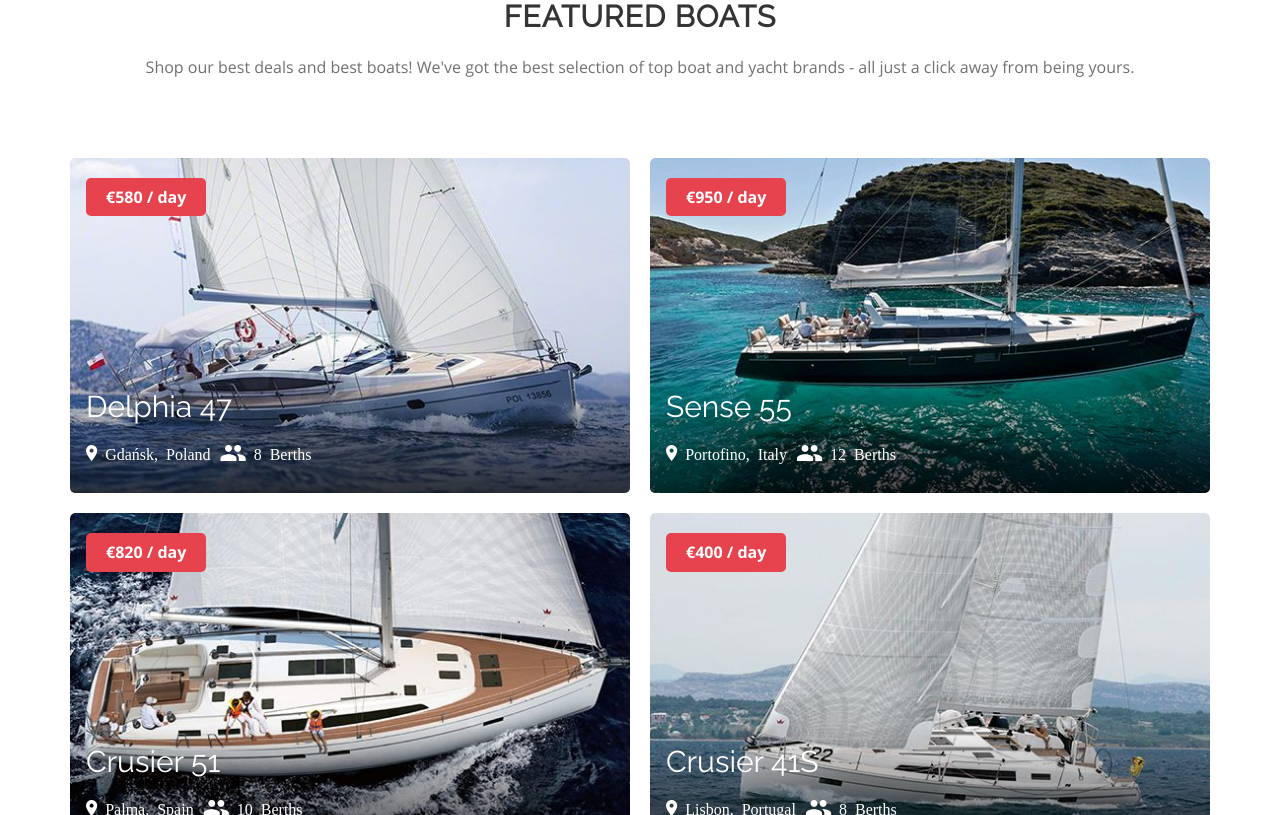
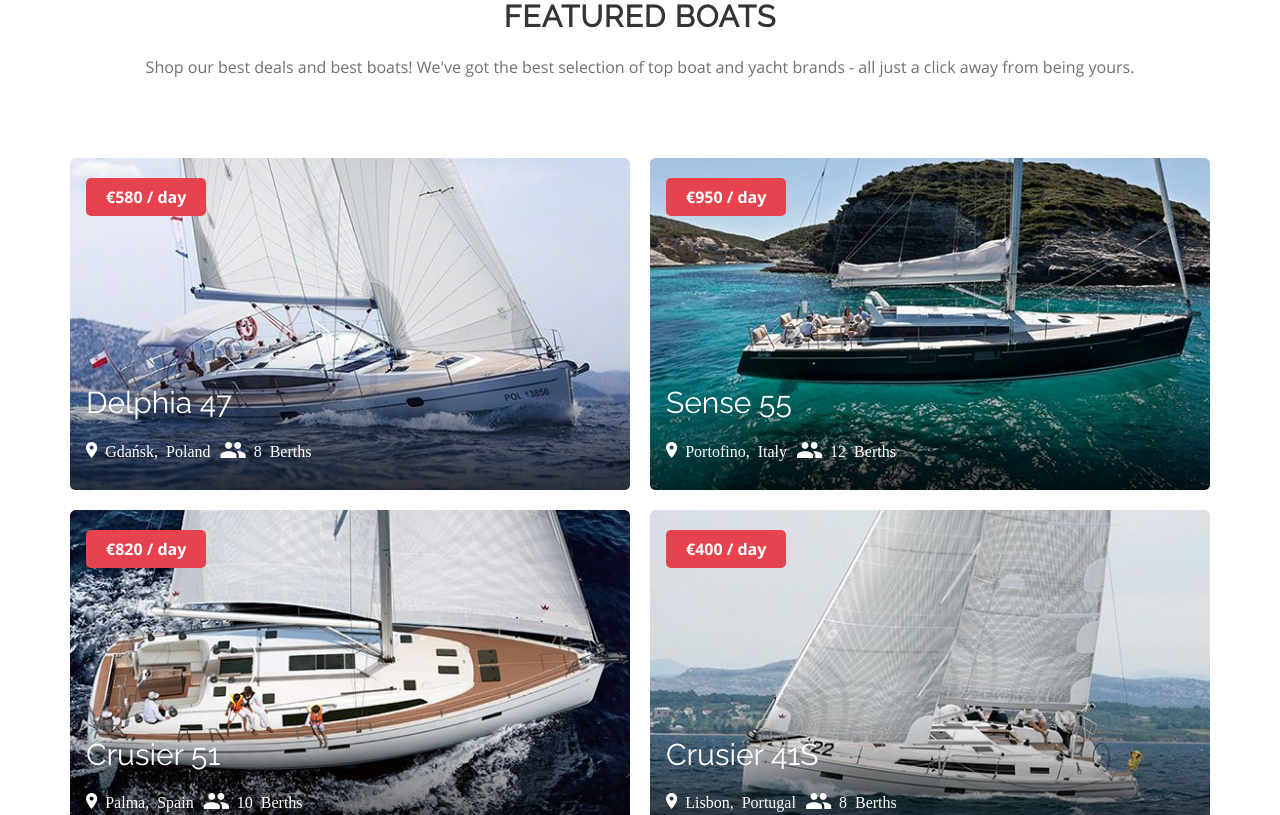
Before and after one commit to phoenix966/EXAM, a website: page index.html in a window 1280 px wide. Shown: the part 3015-3830 px from the top of the page. Drawn offline with nearby package versions, Linux system fonts and the light colour scheme; files whose address does not match are found by name.

Commit message:
fix picture height

```diff
--- a/sass/parts/_content.sass
+++ b/sass/parts/_content.sass
@@ -44,6 +44,7 @@
         width: 100%
         height: 100%
         object-fit: cover
+        vertical-align: middle
         border-radius: 5px
     &__label
         position: absolute
```
Also changed, not shown: css/style.css, 1 other file.
